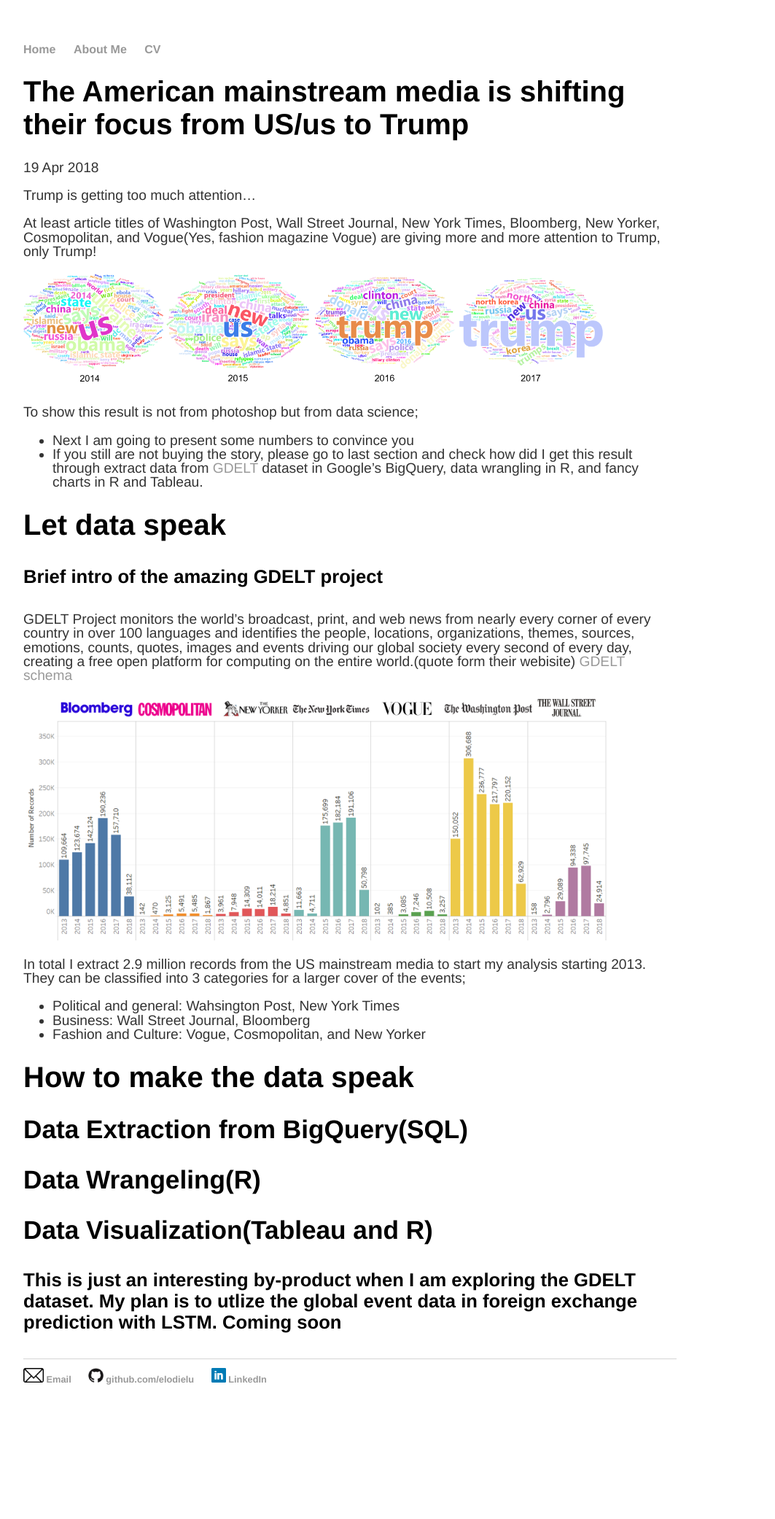
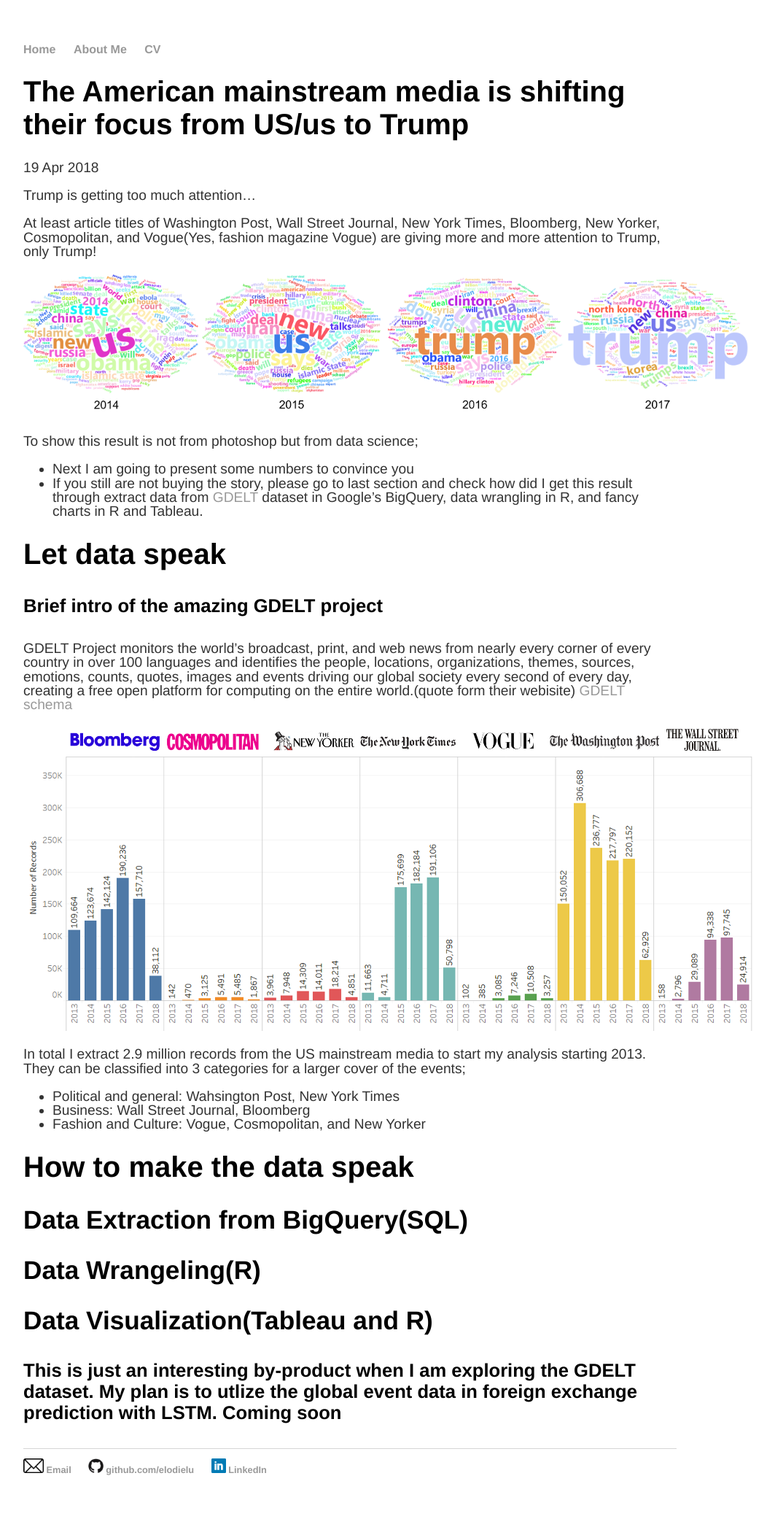
Before and after one commit to elodielu/elodielu.github.io, a Jekyll site: the page built from _posts/2018-04-19-text-analysis-media.md, in a window 1280 px wide. Shown: the whole page at 73% size, without its empty margins (160-1223 px from the left). Built offline with Jekyll 4.4.1, drawn with Linux system fonts in a browser that asks for light colours; before the commit the page ends 1958 px from its top, so only the background shows below that.

Commit message:
Update 2018-04-19-text-analysis-media.md

```diff
--- a/_posts/2018-04-19-text-analysis-media.md
+++ b/_posts/2018-04-19-text-analysis-media.md
@@ -8,7 +8,7 @@
 
 At least article titles of Washington Post, Wall Street Journal, New York Times, Bloomberg, New Yorker, Cosmopolitan, and Vogue(Yes, fashion magazine Vogue) are giving more and more attention to Trump, only Trump!
 
-<img src="https://elodielu.github.io/picture/wordcloud.png" width = "800">
+<img src="https://elodielu.github.io/picture/wordcloud.png" width = "1000">
 
 To show this result is not from photoshop but from data science;
 * Next I am going to present some numbers to convince you
@@ -21,7 +21,7 @@
 
 GDELT Project monitors the world's broadcast, print, and web news from nearly every corner of every country in over 100 languages and identifies the people, locations, organizations, themes, sources, emotions, counts, quotes, images and events driving our global society every second of every day, creating a free open platform for computing on the entire world.(quote form their webisite) [GDELT schema](https://elodielu.github.io/material/megadata.pdf)
 
-<img src="https://elodielu.github.io/picture/data_source.png" width = "800">
+<img src="https://elodielu.github.io/picture/data_source.png" width = "1000">
 
 In total I extract 2.9 million records from the US mainstream media to start my analysis starting 2013. They can be classified into 3 categories for a larger cover of the events;
 * Political and general: Wahsington Post, New York Times
```
